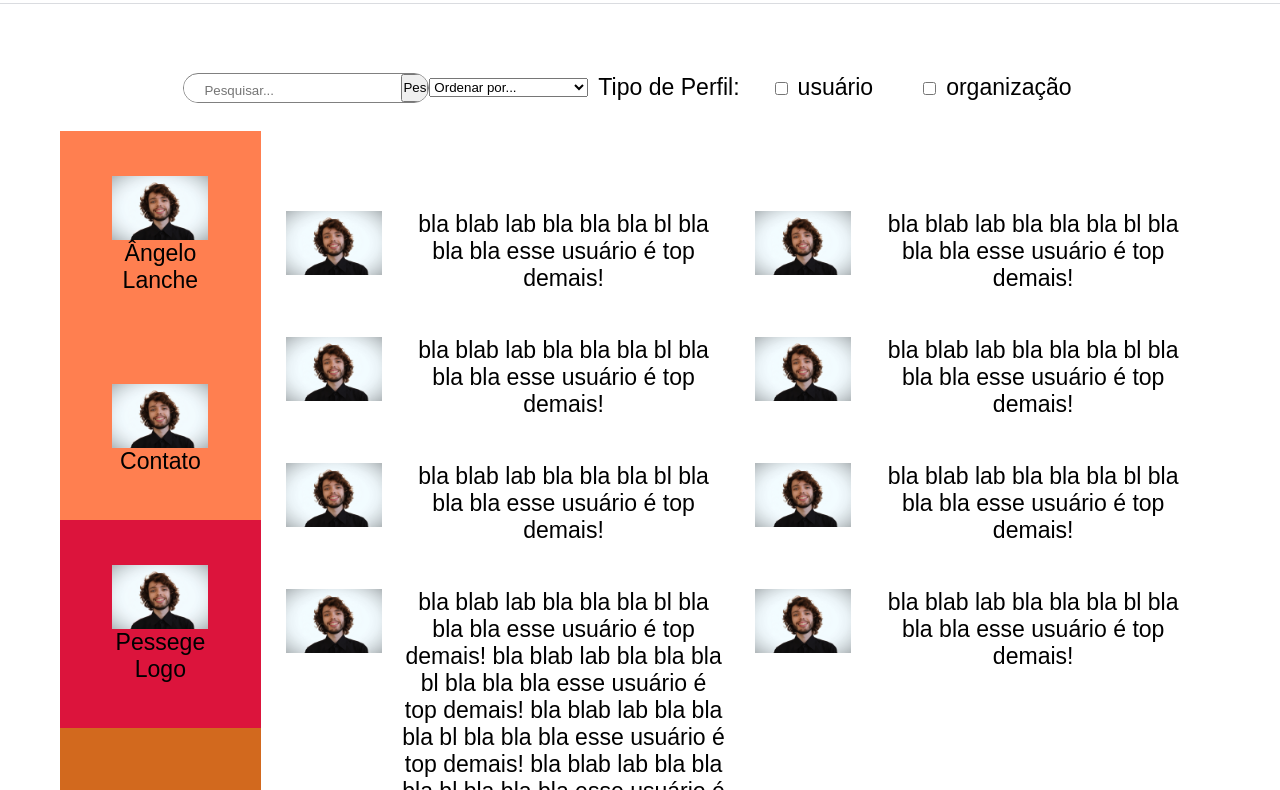
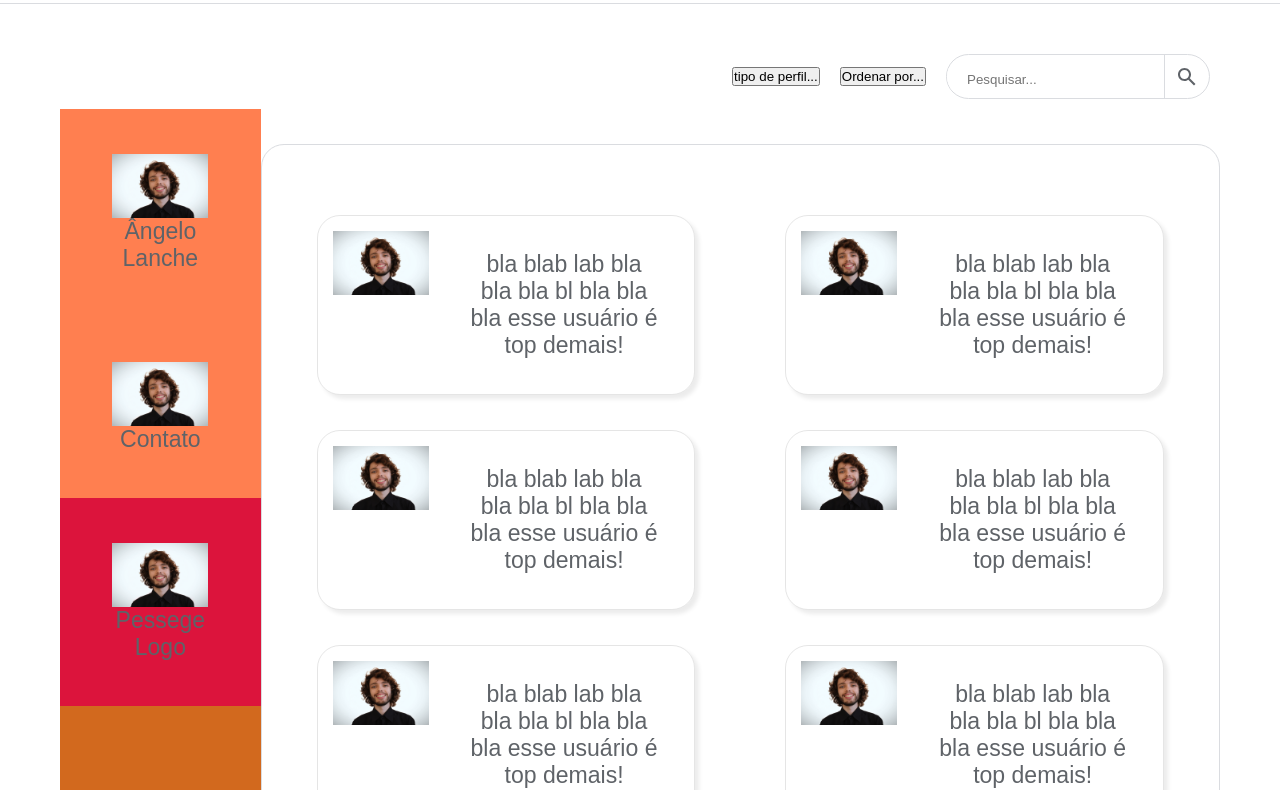
Before and after one commit to AngeloLanch/pirahub, a website: page index.html in a window 1280 px wide. Shown: the part 60-850 px from the top of the page. Drawn offline with Linux system fonts and the light colour scheme.

Commit message:
user card desgin - in progress

```diff
--- a/index.html
+++ b/index.html
@@ -14,34 +14,46 @@
         </header>
         <main class="mainBox">
             <section class="searchBox">
+                <div class="filterBox">
                     <div class="filter">
                         <div class="searchBar">
                             <div class="searchWriter">
                                 <input type="text" placeholder="Pesquisar...">
                             </div>
-                        <div class="searchButton">
-                            <button type="button">Pes</button>
+                            <div class="searchIconBox">
+                                <span class="searchIcon">
+                                    <svg height="24" viewBox="0 0 24 24" width="24" xmlns="http://www.w3.org/2000/svg">
+                                        <path
+                                            d="M20.49 19l-5.73-5.73C15.53 12.2 16 10.91 16 9.5 16 5.91 13.09 3
+                                            9.5 3S3 5.91 3 9.5 5.91 16 9.5 16c1.41 0 2.7-.47 3.77-1.24L19 20.49
+                                            20.49 19zM5 9.5C5 7.01 7.01 5 9.5 5S14 7.01 14 9.5 11.99 14 9.5 14
+                                            5 11.99 5 9.5z">
+                                        </path>
+                                    </svg>
+                                </span>
                             </div>
                         </div>
                     </div>
                     <div class="filter">
-                    <select name="select">
-                        <option value="signUpDate" selected >Ordenar por...</option>
-                        <option value="signUpDate">data de cadastro</option>
-                        <option value="followers">número de seguidores</option>
-                        <option value="repositoryQuantity">número de repositórios</option>
-                    </select>
+                        <button>
+                            Ordenar por...
+                        </button>
+                        <!-- <div class="orderBox">
+                            <button>Data de cadastro</button>
+                            <button>Número de seguidores</button>
+                            <button>Número de repositórios</button>
+                        </div> -->
                     </div>
                     <div class="filter">
-                    <div class="filterName">
-                        <p>Tipo de Perfil:</p>
-                    </div>
-                    <div class="checkbox">
+                        <button>
+                            tipo de perfil...
+                        </button>
+                        <!-- <div class="checkbox">
                             <div>
                                 <input type="checkbox" id="user" name="user" >
                             </div>
                             <div>
-                            <label>usuário</label>
+                                <label>user</label>
                             </div>
                         </div>
                         <div class="checkbox">
@@ -51,6 +63,7 @@
                             <div>
                                 <label>organização</label>
                             </div>
+                        </div> -->
                     </div>
                 </div>
             </section>
@@ -60,7 +73,7 @@
                         <div>
                             <img src="./img/perfil.png"/>
                         </div>
-                        <div>
+                        <div class="userTextBox">
                             <p>bla blab lab bla bla bla bl bla bla bla esse usuário é top demais! </p>
                         </div>
                     </div>
@@ -69,7 +82,7 @@
                         <div>
                             <img src="./img/perfil.png"/>
                         </div>
-                        <div>
+                        <div class="userTextBox">
                             <p>bla blab lab bla bla bla bl bla bla bla esse usuário é top demais! </p>
                         </div>
                     </div>
@@ -78,7 +91,7 @@
                         <div>
                             <img src="./img/perfil.png"/>
                         </div>
-                        <div>
+                        <div class="userTextBox">
                             <p>bla blab lab bla bla bla bl bla bla bla esse usuário é top demais! </p>
                         </div>
                     </div>
@@ -87,7 +100,7 @@
                         <div>
                             <img src="./img/perfil.png"/>
                         </div>
-                        <div>
+                        <div class="userTextBox">
                             <p>bla blab lab bla bla bla bl bla bla bla esse usuário é top demais! </p>
                         </div>
                     </div>
@@ -96,7 +109,7 @@
                         <div>
                             <img src="./img/perfil.png"/>
                         </div>
-                        <div>
+                        <div class="userTextBox">
                             <p>bla blab lab bla bla bla bl bla bla bla esse usuário é top demais! </p>
                         </div>
                     </div>
@@ -105,7 +118,7 @@
                         <div>
                             <img src="./img/perfil.png"/>
                         </div>
-                        <div>
+                        <div class="userTextBox">
                             <p>bla blab lab bla bla bla bl bla bla bla esse usuário é top demais! </p>
                         </div>
                     </div>
@@ -114,7 +127,7 @@
                         <div>
                             <img src="./img/perfil.png"/>
                         </div>
-                        <div>
+                        <div class="userTextBox">
                             <p>bla blab lab bla bla bla bl bla bla bla esse usuário é top demais! bla blab lab bla bla bla bl bla bla bla esse usuário é top demais! bla blab lab bla bla bla bl bla bla bla esse usuário é top demais! bla blab lab bla bla bla bl bla bla bla esse usuário é top demais!</p>
                         </div>
                     </div>
@@ -123,7 +136,7 @@
                         <div>
                             <img src="./img/perfil.png"/>
                         </div>
-                        <div>
+                        <div class="userTextBox">
                             <p>bla blab lab bla bla bla bl bla bla bla esse usuário é top demais! </p>
                         </div>
                     </div>
@@ -132,7 +145,7 @@
                         <div>
                             <img src="./img/perfil.png"/>
                         </div>
-                        <div>
+                        <div class="userTextBox">
                             <p>bla blab lab bla bla bla bl bla bla bla esse usuário é top demais! </p>
                         </div>
                     </div>
@@ -141,7 +154,7 @@
                         <div>
                             <img src="./img/perfil.png"/>
                         </div>
-                        <div>
+                        <div class="userTextBox">
                             <p>bla blab lab bla bla bla bl bla bla bla esse usuário é top demais! </p>
                         </div>
                     </div>
@@ -150,7 +163,7 @@
                         <div>
                             <img src="./img/perfil.png"/>
                         </div>
-                        <div>
+                        <div class="userTextBox">
                             <p>bla blab lab bla bla bla bl bla bla bla esse usuário é top demais! </p>
                         </div>
                     </div>
@@ -159,7 +172,7 @@
                         <div>
                             <img src="./img/perfil.png"/>
                         </div>
-                        <div>
+                        <div class="userTextBox">
                             <p>bla blab lab bla bla bla bl bla bla bla esse usuário é top demais! </p>
                         </div>
                     </div>
--- a/style.css
+++ b/style.css
@@ -15,7 +15,7 @@ img {
 }
 
 p, label {
-    color: black;
+    color: #5f6368;
 }
 
 .mainBox{
@@ -33,23 +33,24 @@ p, label {
     text-align: center;
 }
 
-/*.brandBox */
-
 .searchBox {
     display: flex;
     color: white;
     justify-content: center;
-    flex-wrap: wrap;
     margin: 40px 0px 0px;
 }
 
+.filterBox {
+    display: flex;
+    flex-direction: column;
+    width: 100%;
+}
+
 .filter {
-    margin: 10px  0px;
+    margin: 10px 10px;
     display: flex;
     justify-content: center;
     align-items: center;
-    flex-wrap: wrap;
-    text-align: center;
     min-width: 0;
 }
 
@@ -60,9 +61,11 @@ p, label {
 .searchBar {
     display: flex;
     min-width: 0;
-    border: 1px solid gray;
+    border: 1px solid #dadce0;
     border-radius: 50px;
     overflow: hidden;
+    height: 45px;
+    align-items: center;
 }
 
 .searchWriter {
@@ -74,8 +77,33 @@ p, label {
     width: 100%;
 }
 
-.searchButton {
+.searchIconBox {
     display: flex;
+    height: 100%;
+    align-items: center;
+    border-left: 1px solid #dadce0;
+}
+
+.searchIcon {
+    display: flex;
+    margin: 0 10px;
+    fill: #5f6368;
+}
+
+.orderBox {
+    display: none;
+    border: 1px solid black;
+}
+
+.orderBox button {
+    background: #FFF;
+    width: 100%;
+    border: none;
+    border-bottom: 1px solid black;
+}
+
+.orderBox button:last-child {
+    border: none;
 }
 
 .checkbox {
@@ -116,19 +144,30 @@ p, label {
 }
 
 .resultsBox {
-    margin: 0 auto;
-    padding: 80px 10px 10px;
+    margin: 35px auto;
+    padding: 70px 10px 10px;
     display: flex;
     flex-direction: column;
     width: 100%;
+    border: 1px solid #dadce0;
+    border-radius: 1em;
 }
 
 .userBox {
     display: flex;
     flex-direction: column;
     text-align: center;
-    margin-bottom: 45px;
-    padding: 0 15px;
+    margin: 0 45px 35px;
+    box-shadow: 4px 4px 4px rgba(0, 0, 0, 0.08);
+    border-radius: 1em;
+    border: 1px solid rgba(0, 0, 0, 0.1);
+    padding: 15px;
+}
+
+.userTextBox {
+    max-height: 150px;
+    overflow: hidden;
+    padding: 20px;
 }
 
 .userBox img {
@@ -144,9 +183,15 @@ p, label {
         padding: 0px 60px 48px;
     }
 
+    .filterBox {
+        flex-direction: row-reverse;
+    }
+
     .userBox p {
         padding-left: 20px;
     }
+
+
 }
 
 @media (min-width: 550px) and (max-width: 1000px) {
```
Lines whose indentation alone changed are shown as unchanged.
